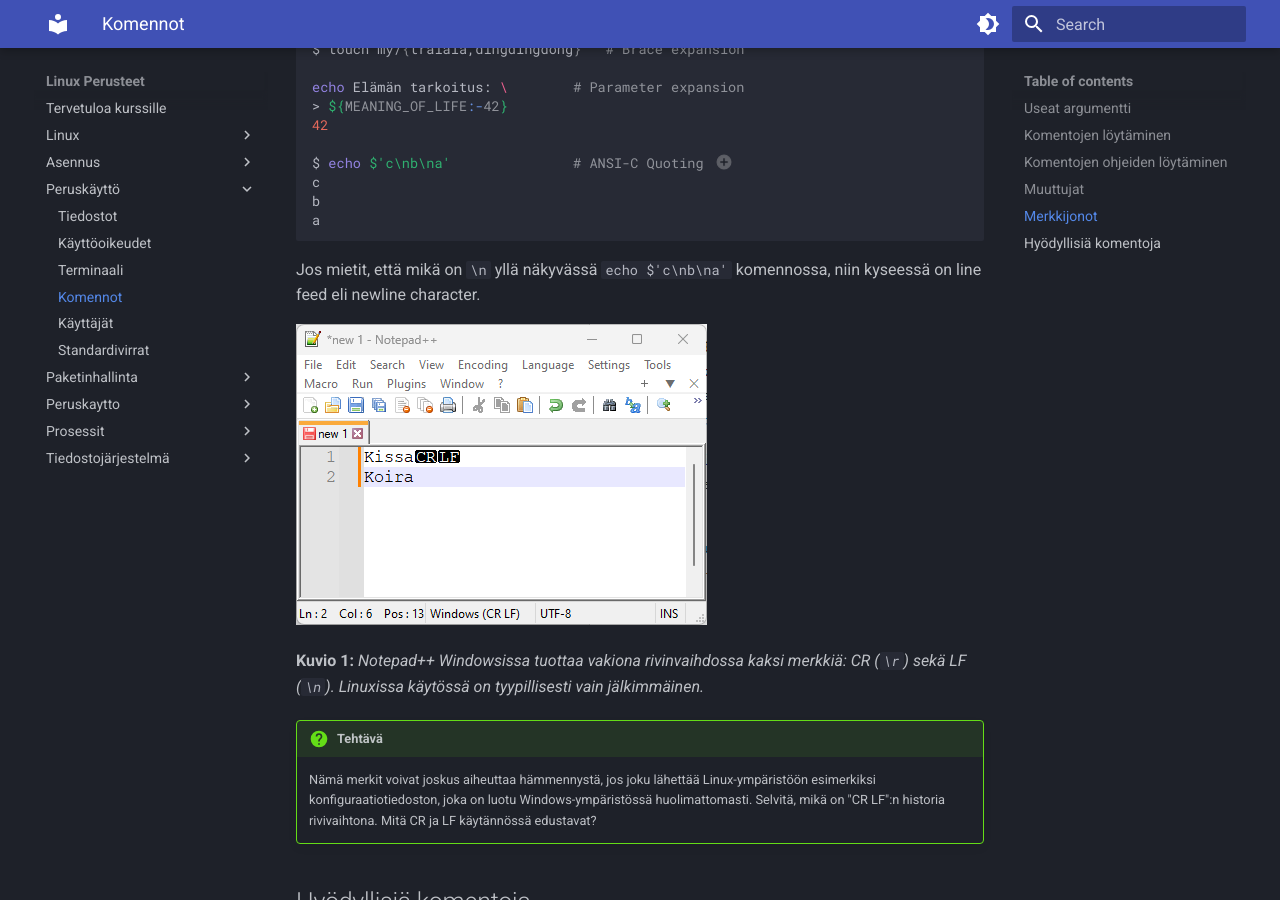
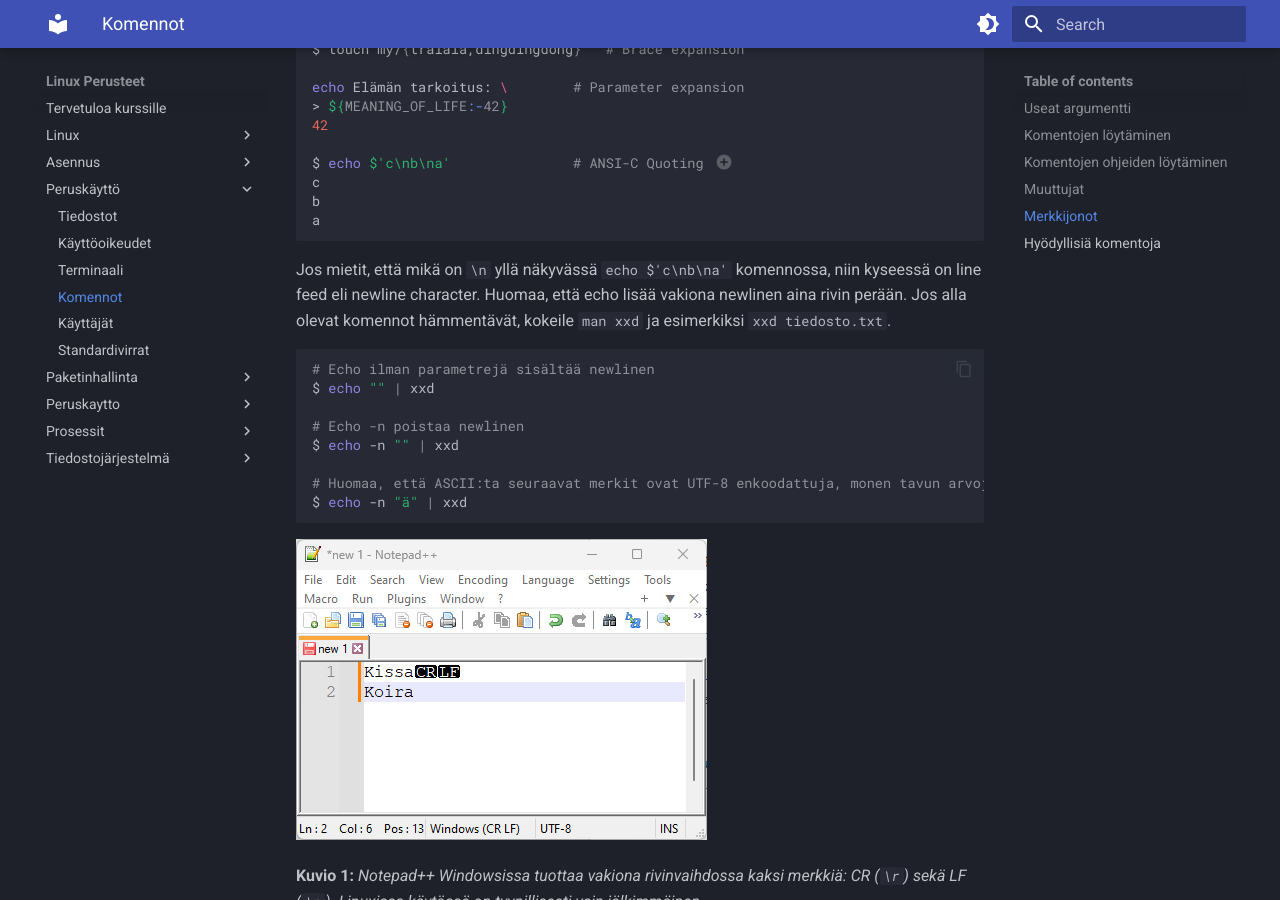
Before and after one commit to sourander/linux-perusteet, an MkDocs documentation site: the page built from docs/peruskäyttö/komennot.md, in a window 1280 px wide and 900 px high, scrolled down 4671 px. Built offline with MkDocs 1.6.1 and Material for MkDocs 9.7.7, drawn with Linux system fonts in a browser that asks for light colours.

Commit message:
Added xxd command

````diff
--- a/docs/peruskäyttö/komennot.md
+++ b/docs/peruskäyttö/komennot.md
@@ -203,8 +203,18 @@ a
 
 1. Yksittäisten lainausmerkkien välissä oleva, dollareiden edeltävä merkkijono, voi sisältää poistumismerkillä (kenoviiva, `\`)   alkavia taikasanoja, joista dekoodataan myöhemmin haluttu merkki. Yleisesti tarpeellisin on rivinvaihto eli `\n`. Lue lisää: [Bash Reference Manual (gnu.org)](https://www.gnu.org/savannah-checkouts/gnu/bash/manual/bash.html#ANSI_002dC-Quoting)
 
-Jos mietit, että mikä on `\n` yllä näkyvässä `echo $'c\nb\na'` komennossa, niin kyseessä on line feed eli newline character.
+Jos mietit, että mikä on `\n` yllä näkyvässä `echo $'c\nb\na'` komennossa, niin kyseessä on line feed eli newline character. Huomaa, että echo lisää vakiona newlinen aina rivin perään. Jos alla olevat komennot hämmentävät, kokeile `man xxd` ja esimerkiksi `xxd tiedosto.txt`.
 
+```bash
+# Echo ilman parametrejä sisältää newlinen
+$ echo "" | xxd
+
+# Echo -n poistaa newlinen
+$ echo -n "" | xxd
+
+# Huomaa, että ASCII:ta seuraavat merkit ovat UTF-8 enkoodattuja, monen tavun arvoja:
+$ echo -n "ä" | xxd
+```
 
 
 ![CR-LF](../images/CR-LF.png)
@@ -220,13 +230,13 @@ Jos mietit, että mikä on `\n` yllä näkyvässä `echo $'c\nb\na'` komennossa,
 
 Ota selvää kustakin komennosta alla olevasta taulukosta.
 
-| Käyttötarkoitus                          | Komentoja                                                    |
-| ---------------------------------------- | ------------------------------------------------------------ |
-| Avun etsiminen                           | `man`, `info`, `<komento> --help`                            |
-| Tiedostoissa ja hakemistoissa navigointi | `pwd`, `ls`, `cd`, `tree`, `clear`                           |
+| Käyttötarkoitus                          | Komentoja                                                                       |
+| ---------------------------------------- | ------------------------------------------------------------------------------- |
+| Avun etsiminen                           | `man`, `info`, `<komento> --help`                                               |
+| Tiedostoissa ja hakemistoissa navigointi | `pwd`, `ls`, `cd`, `tree`, `clear`                                              |
 | Tiedostojen pläräys                      | `less`, `cat`, `diff`, `head`, `tail`, `find`, `locate`, `file`, `type`, `stat` |
-| Tiedostojen luominen ja muokkaus         | `touch`, `mkdir`, `nano`, `vi` tai `vim`, `vimtutor`, `cp`, `mv`, `ln` |
-| Tiedostojen ja kansioiden poisto         | `rm`, `rmdir`                                                |
-| Tiedostojen prosessointi                 | `wc`, `tr`,  `sort`, `uniq`, `grep`, `aws`                   |
-| Käyttäjään tai ympäristöön liittyviä     | `id`, `who`, `whoami`, `groups`, `history`, `tty`, `exit`, `printenv`, `alias` |
-| Tiedostojen pakkaus                      | `gzip`, `tar`                                                |
+| Tiedostojen luominen ja muokkaus         | `touch`, `mkdir`, `nano`, `vi` tai `vim`, `vimtutor`, `cp`, `mv`, `ln`          |
+| Tiedostojen ja kansioiden poisto         | `rm`, `rmdir`                                                                   |
+| Tiedostojen prosessointi                 | `wc`, `tr`,  `sort`, `uniq`, `grep`, `aws`                                      |
+| Käyttäjään tai ympäristöön liittyviä     | `id`, `who`, `whoami`, `groups`, `history`, `tty`, `exit`, `printenv`, `alias`  |
+| Tiedostojen pakkaus                      | `gzip`, `tar`                                                                   |
````
Also changed, not shown: 1 other file.
